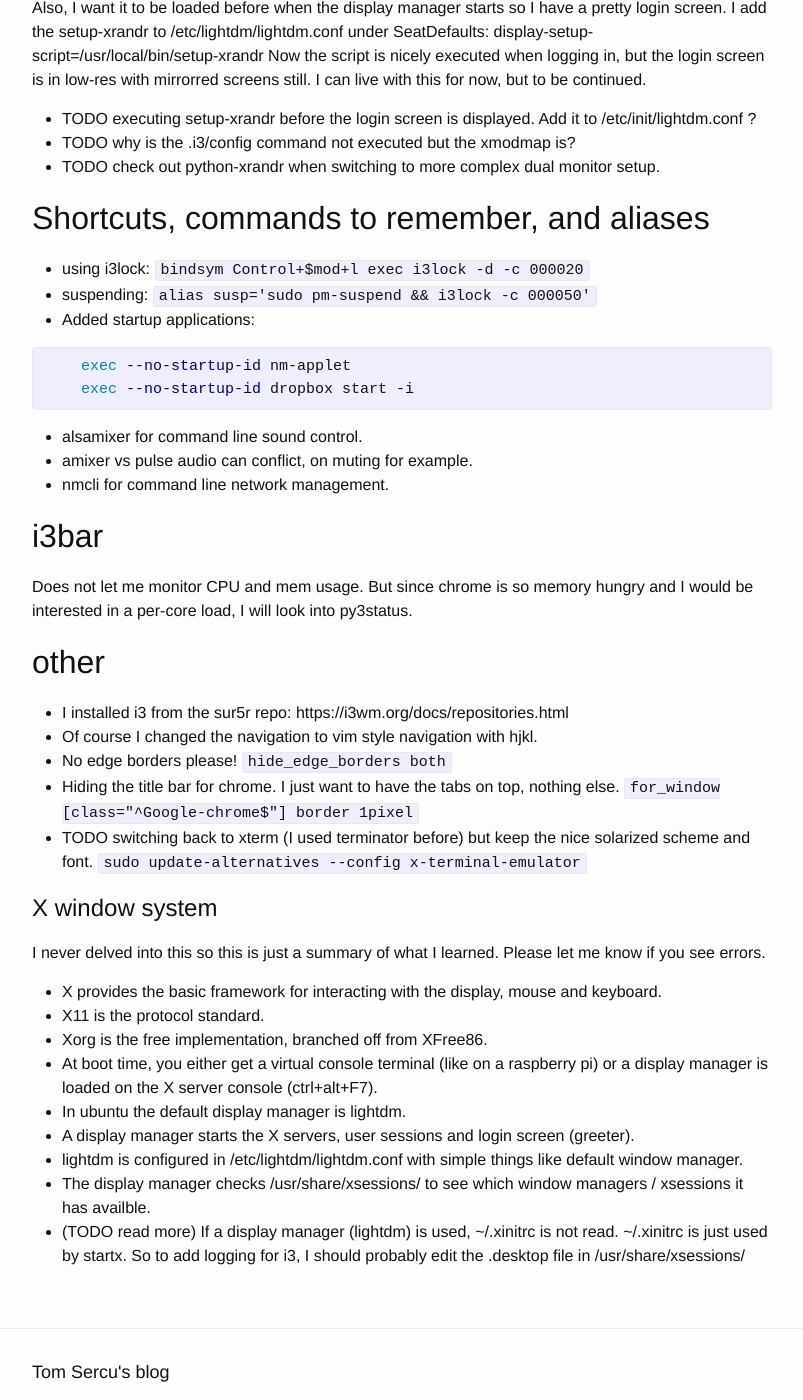
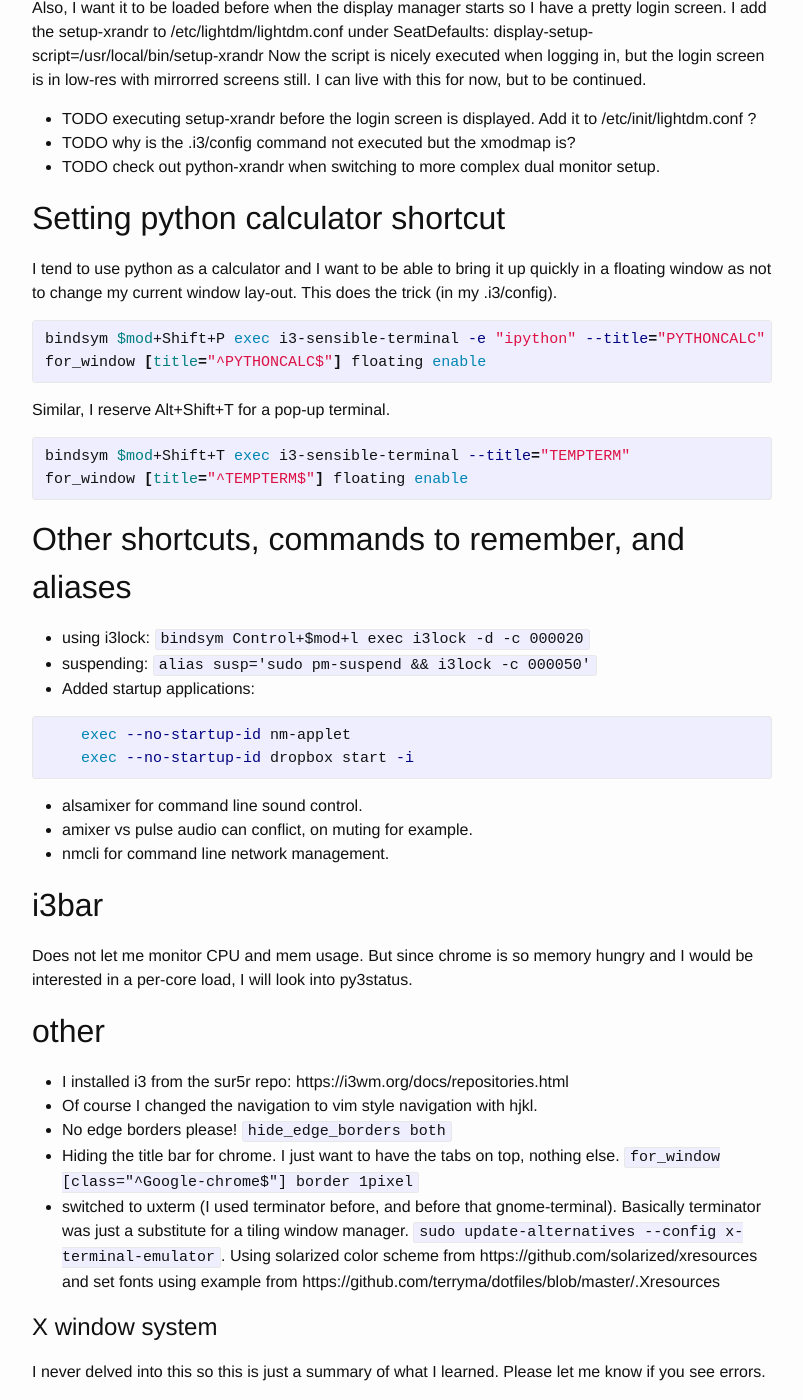
Before and after one commit to tomsercu/tomsercu.github.io, a Jekyll site: the page built from _posts/2015-02-06-i3-and-x.md, in a window 1280 px wide and 1400 px high, scrolled down 1218 px. Shown: the whole window, without its empty margins (238-1041 px from the left). Built offline with Jekyll 4.4.1, drawn with Linux system fonts in a browser that asks for light colours.

Commit message:
some more stuff for the i3 page

````diff
--- a/_posts/2015-02-06-i3-and-x.md
+++ b/_posts/2015-02-06-i3-and-x.md
@@ -60,7 +60,21 @@ I can live with this for now, but to be continued.
 + TODO why is the .i3/config command not executed but the xmodmap is?
 + TODO check out python-xrandr when switching to more complex dual monitor setup.
 
-## Shortcuts, commands to remember, and aliases
+## Setting python calculator shortcut
+I tend to use python as a calculator and I want to be able to bring it up quickly in a floating window as not to change my current window lay-out.
+This does the trick (in my .i3/config).
+{% highlight bash %}
+bindsym $mod+Shift+P exec i3-sensible-terminal -e "ipython" --title="PYTHONCALC"
+for_window [title="^PYTHONCALC$"] floating enable
+{% endhighlight %}
+
+Similar, I reserve Alt+Shift+T for a pop-up terminal.
+{% highlight bash %}
+bindsym $mod+Shift+T exec i3-sensible-terminal --title="TEMPTERM"
+for_window [title="^TEMPTERM$"] floating enable
+{% endhighlight %}
+
+## Other shortcuts, commands to remember, and aliases
 
 + using i3lock: ```bindsym Control+$mod+l exec i3lock -d -c 000020```
 + suspending: ```alias susp='sudo pm-suspend && i3lock -c 000050'```
@@ -83,7 +97,7 @@ But since chrome is so memory hungry and I would be interested in a per-core loa
 + Of course I changed the navigation to vim style navigation with hjkl.
 + No edge borders please! ```hide_edge_borders both```
 + Hiding the title bar for chrome. I just want to have the tabs on top, nothing else. ```for_window [class="^Google-chrome$"] border 1pixel```
-+ TODO switching back to xterm (I used terminator before) but keep the nice solarized scheme and font. ```sudo update-alternatives --config x-terminal-emulator```
++ switched to uxterm (I used terminator before, and before that gnome-terminal). Basically terminator was just a substitute for a tiling window manager. ```sudo update-alternatives --config x-terminal-emulator```. Using solarized color scheme from https://github.com/solarized/xresources and set fonts using example from https://github.com/terryma/dotfiles/blob/master/.Xresources
 
 # X window system
 I never delved into this so this is just a summary of what I learned. Please let me know if you see errors.
````
